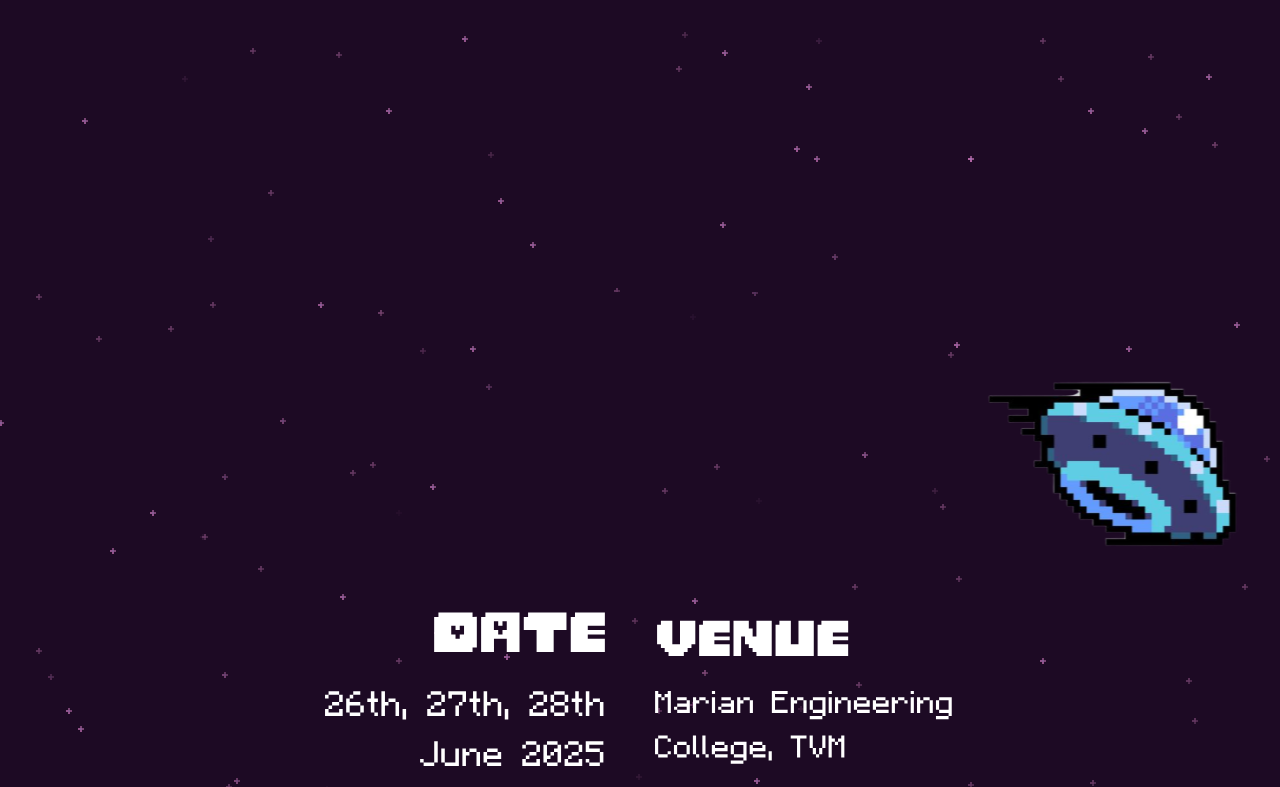
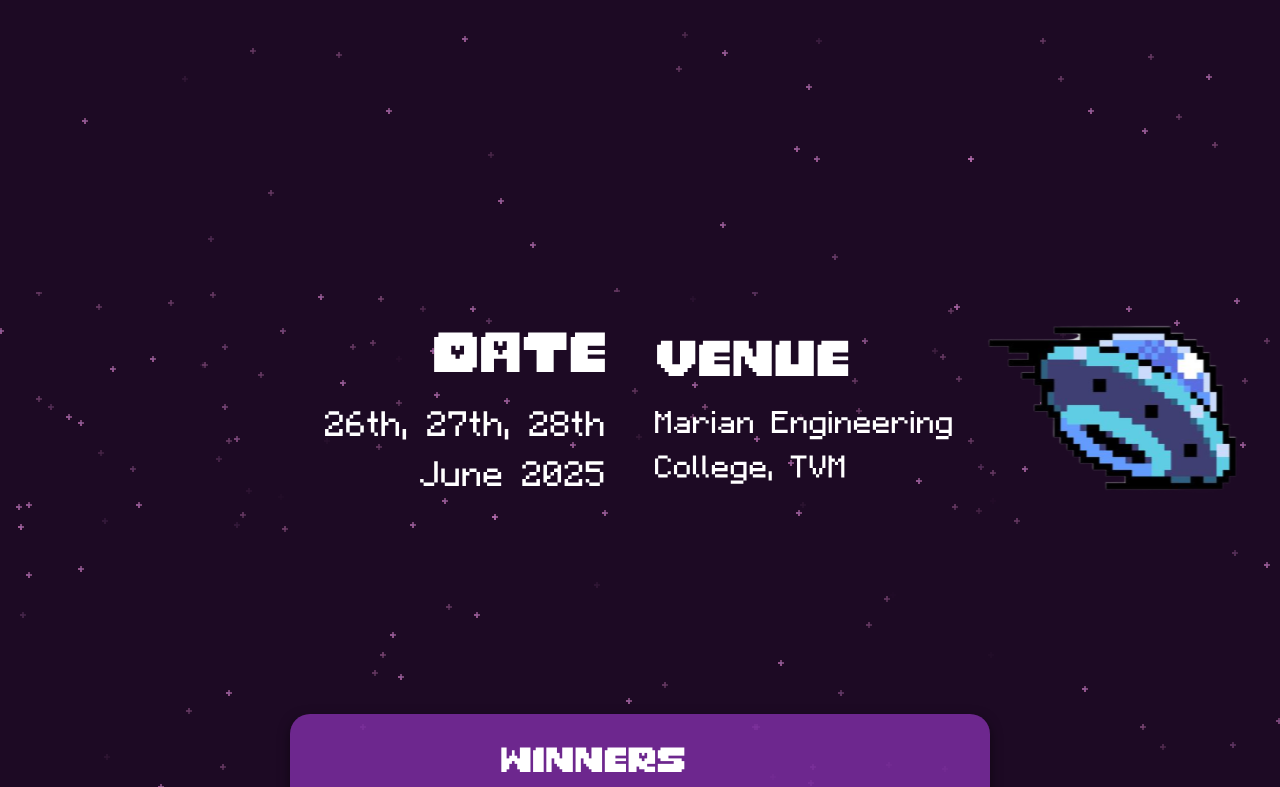
Before and after one commit to SHIBINSHA02/EDEN, a React (Vite) app: page / in a window 1280 px wide. Shown: the part 1308-2095 px from the top of the page. Built offline with nearby package versions, Linux system fonts and the light colour scheme.

Commit message:
height adjust dateven

```diff
--- a/src/Components/Date&Venue/datev.css
+++ b/src/Components/Date&Venue/datev.css
@@ -1,8 +1,7 @@
-
 .image-container {
   position: relative;
   width: 100vw; /* Changed from 100% to 100vw for full viewport width */
-    height: 100vh;
+  height: 30vh; /* Reduced height */
   display: flex;
   justify-content: center;
   align-items: center;
@@ -19,6 +18,7 @@
   z-index: 1;
   right: 0; /* Ensure it stretches to the right edge */
 }
+
 .image-wrapper {
   position: relative;
   z-index: 2;
```
Lines whose indentation alone changed are shown as unchanged.
